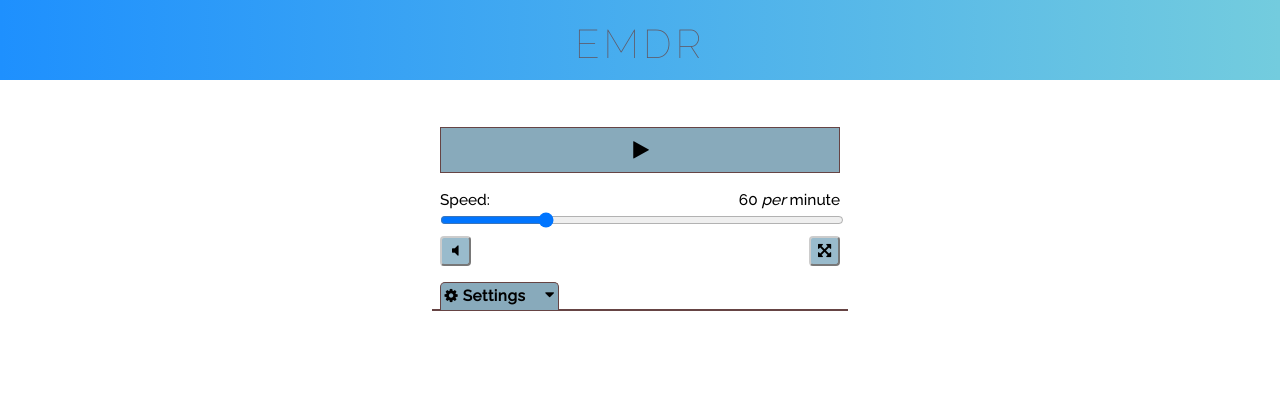
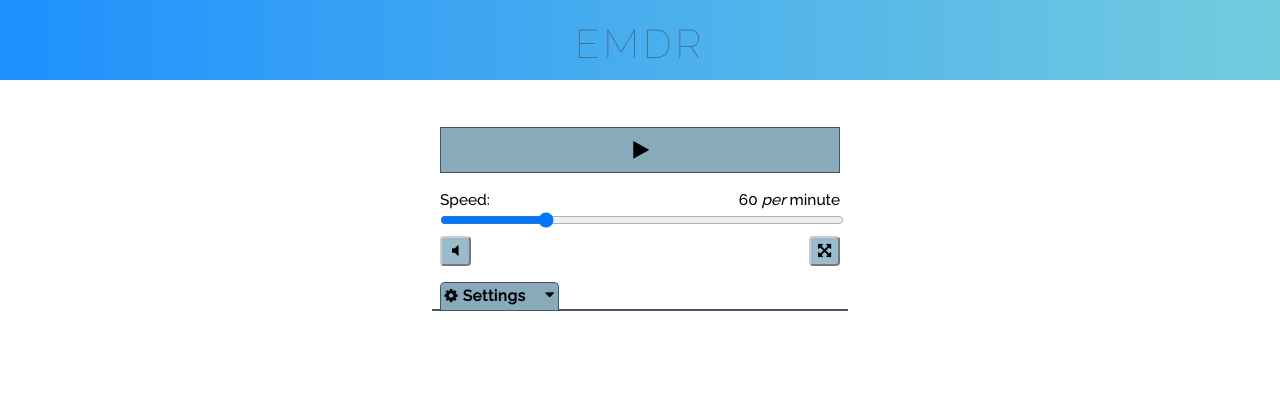
Before and after one commit to RarelyCharlie/rarelycharlie.github.io, a Jekyll site: the page built from _draft/emdr.md, in a window 1280 px wide. Shown: the top 400 px of the page. Built offline with Jekyll 4.4.1, drawn with Linux system fonts in a browser that asks for light colours.

Commit message:
status colour etc.

```diff
--- a/_includes/emdr.css
+++ b/_includes/emdr.css
@@ -1,11 +1,11 @@
 body, body * {font-family: Raleway, sans-serif; font-size: 1.2vw; background: transparent; font-weight: 500;}
 #container {width: 400px; margin: 0 auto; padding-top: 8px;}
-h2 {text-align: center; font-size: 24px; letter-spacing: .1em; color: #644; opacity: .8; margin: 0;}
+h2 {text-align: center; font-size: 24px; letter-spacing: .1em; color: #456; opacity: .8; margin: 0;}
 h4 {font-size: inherit; font-weight: 600; letter-spacing: .5px; margin: 0 0 1ex 0; padding: 0;}
 hr {margin: 1.5ex 0 .5ex 0; border-color: #ada;}
-#status {text-align: center; font-size: 12px; letter-spacing: .1em; color: #644; opacity: .8;
+#status {text-align: center; font-size: 12px; letter-spacing: .1em; color: #456; opacity: .8;
 	margin: 0 0 1em 0; line-height: 12px; height: 12px;}
-#lightbox {border: 1px solid #644; margin: 0 0 1em 0; background: #8ab;}
+#lightbox {border: 1px solid #456; margin: 0 0 1em 0; background: #8ab;}
 :fullscreen {cursor: none;}
 :-ms-fullscreen {cursor: none;}
 :-moz-full-screen {cursor: none;}
@@ -44,7 +44,7 @@ input[type=range] {display: block; width: 100%; margin: 0 0 1ex 0;}
 input[type=checkbox], input[type=radio] {position: relative; top: 2px;}
 
 
-#settings-tab {border: 1px solid #644; border-bottom: 0; border-radius: 5px 5px 0 0; padding: 2px;
+#settings-tab {border: 1px solid #456; border-bottom: 0; border-radius: 5px 5px 0 0; padding: 2px;
 	width: 12ch; position: relative; z-index: 2; background: #8ab;}
 #settings-tab.open {border-bottom: 1px solid #8ab;}
 #settings-tab.open .fa-cog {color: #0cf;}
@@ -53,7 +53,7 @@ input[type=checkbox], input[type=radio] {position: relative; top: 2px;}
 	border: none; z-index: 2}
 #settings-button i:last-child {float: right;}
 
-#settings {margin: -1px -8px -8px -8px; border: 1px solid #644; overflow: hidden;
+#settings {margin: -1px -8px -8px -8px; border: 1px solid #456; overflow: hidden;
 	height: 0; padding: 0 16px; z-index: 0; background: #8ab;
 	transition: height .35s, padding .35s;}
 label {display: block; position: relative; width: 100%;}
```
